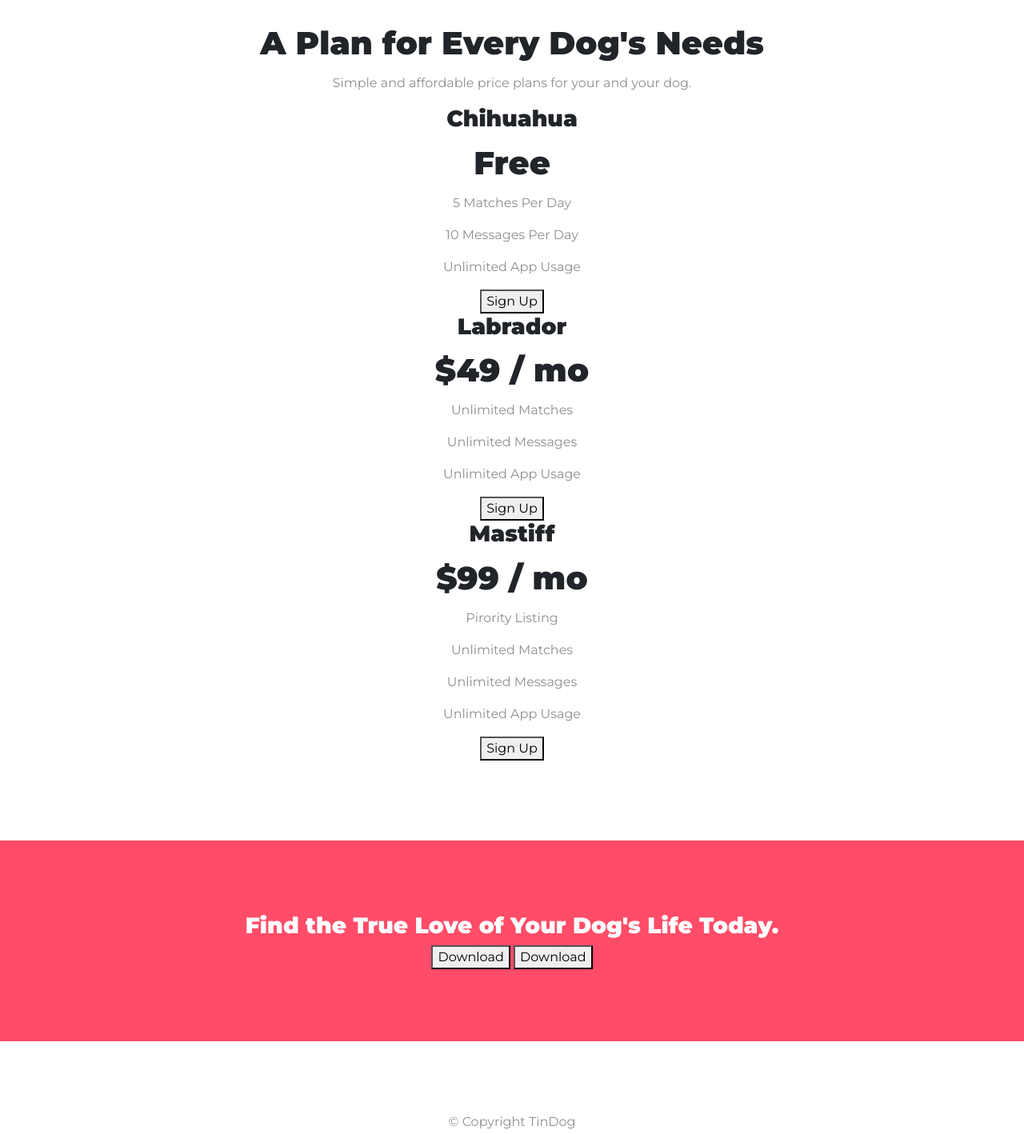
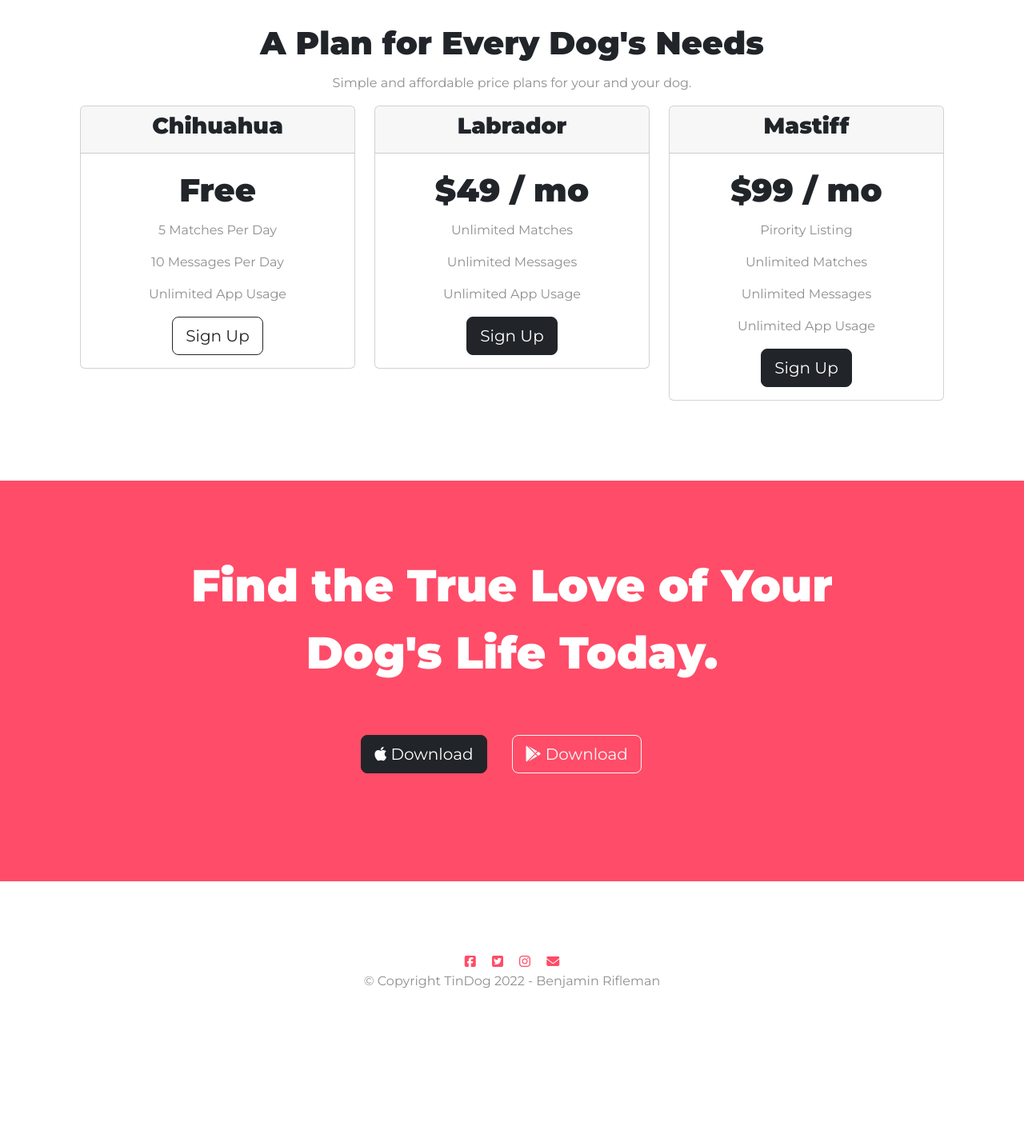
Before and after one commit to rifleben/TinDog, a plain HTML site: page index.html in a window 1280 px wide. Shown: the part 1980-3398 px from the top of the page at 80% size. After the commit the page ends 3325 px from the top, so only its background shows below. Drawn offline with nearby package versions, Linux system fonts and the light colour scheme.

Commit message:
Update index.html

```diff
--- a/index.html
+++ b/index.html
@@ -55,13 +55,13 @@
           <div class="collapse navbar-collapse" id="navbarSupportedContent">
             <ul class="navbar-nav ms-auto">
               <li class="nav-item">
-                <a class="nav-link" href="">Contact us</a>
+                <a class="nav-link" href="#footer">Contact us</a>
               </li>
               <li class="nav-item">
-                <a class="nav-link" href="">Pricing</a>
+                <a class="nav-link" href="#pricing">Pricing</a>
               </li>
               <li class="nav-item">
-                <a class="nav-link" href="">Download</a>
+                <a class="nav-link" href="#cta">Download</a>
               </li>
             </ul>
           </div>
@@ -136,12 +136,14 @@
             <img class="testimonial-img" src="images/dog-img.jpg" alt="dog-profile" />
             <em>Pebbles, New York</em>
         </div>
+
         <button class="carousel-control-prev" type="button" data-bs-target="#testimonial-carousel" data-bs-slide="prev">
           <span class="carousel-control-prev-icon" aria-hidden="true"></span>
         </button>
         <button class="carousel-control-next" type="button" data-bs-target="#testimonial-carousel" data-bs-slide="next">
           <span class="carousel-control-next-icon" aria-hidden="true"></span>
         </button>
+
       </div>
     </section>
 
@@ -156,45 +158,90 @@
 
     <!-- Pricing -->
 
+
+
+
     <section id="pricing">
       <h2>A Plan for Every Dog's Needs</h2>
       <p>Simple and affordable price plans for your and your dog.</p>
 
+      <div class="row">
+        <div class="price-col col-lg-4 col-md-6">
+          <div class="card">
+            <div class="card-header">
               <h3>Chihuahua</h3>
+            </div>
+
+            <div class="card-body">
               <h2>Free</h2>
               <p>5 Matches Per Day</p>
               <p>10 Messages Per Day</p>
               <p>Unlimited App Usage</p>
-      <button type="button">Sign Up</button>
+              <button class="btn btn-lg btn-block btn-outline-dark" type="button">Sign Up</button>
+            </div>
+        </div>
+     </div>
 
+        <div class="price-col col-lg-4 col-md-6">
+          <div class="card">
+            <div class="card-header">
               <h3>Labrador</h3>
+            </div>
+
+            <div class="card-body">
               <h2>$49 / mo</h2>
               <p>Unlimited Matches</p>
               <p>Unlimited Messages</p>
               <p>Unlimited App Usage</p>
-      <button type="button">Sign Up</button>
+              <button class="btn btn-lg btn-block btn-dark" type="button">Sign Up</button>
+            </div>
 
+        </div>
+        </div>
+
+        <div class="price-col col-lg-4 col-md-12">
+          <div class="card">
+            <div class="card-header">
               <h3>Mastiff</h3>
+            </div>
+
+            <div class="card-body">
               <h2>$99 / mo</h2>
               <p>Pirority Listing</p>
               <p>Unlimited Matches</p>
               <p>Unlimited Messages</p>
               <p>Unlimited App Usage</p>
-      <button type="button">Sign Up</button>
+              <button class="btn btn-lg btn-block btn-dark" type="button">Sign Up</button>
+            </div>
+          </div>
+
+
+
+
+
+    </div>
+
+
+
     </section>
 
     <!-- Call to Action -->
 
     <section id="cta">
-      <h3>Find the True Love of Your Dog's Life Today.</h3>
-      <button type="button">Download</button>
-      <button type="button">Download</button>
+      <h3 class="cta-head">Find the True Love of Your Dog's Life Today.</h3>
+      <button type="button" class="btn btn-dark btn-lg dwnld-bt"> <i class="fa-brands fa-apple"></i> Download</button>
+      <button type="button" class="btn btn-outline-light btn-lg dwnld-bt" ><i class="fa-brands fa-google-play"></i> Download</button>
     </section>
 
     <!-- Footer -->
 
     <footer id="footer">
-      <p>© Copyright TinDog</p>
+      <i class="social-icon fa-brands fa-square-facebook"></i>
+      <i class="social-icon fa-brands fa-square-twitter"></i>
+      <i class="social-icon fa-brands fa-instagram"></i>
+      <i class="social-icon fa-solid fa-envelope"></i>
+      <p>© Copyright TinDog 2022 - Benjamin Rifleman</p>
+
     </footer>
   </body>
 </html>
```
Lines whose indentation alone changed are shown as unchanged.
